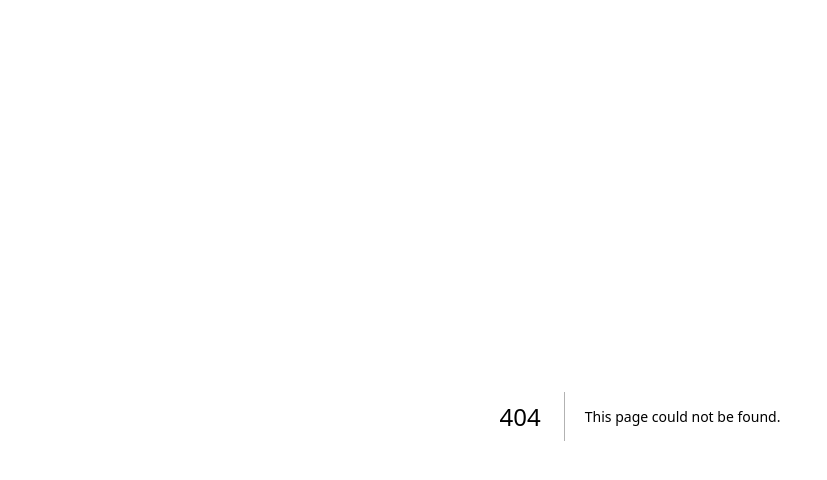
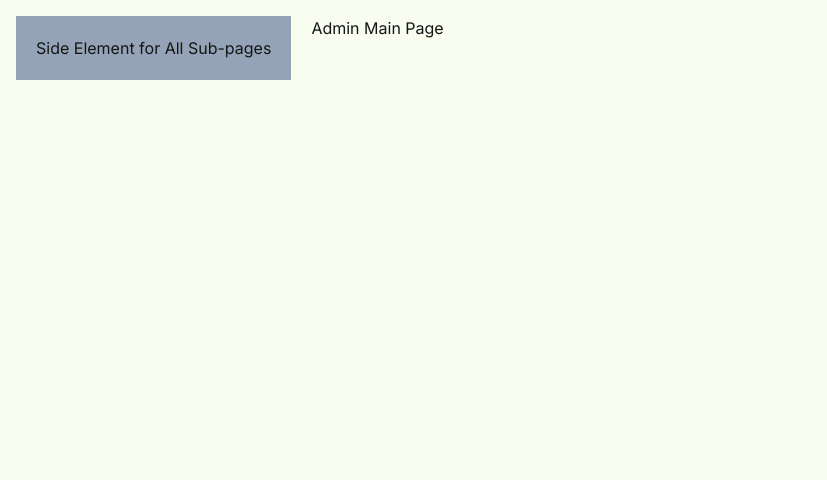
Before and after one commit to LeonelKero/next-app, a Next.js app: page /admin in a window 1280 px wide. Before the commit this address had no page. Shown: the top 480 px of the page, without its empty margins (0-827 px from the left). Built offline with nearby package versions, Linux system fonts and the light colour scheme.

Commit message:
Drawing page structure with layout.tsx

```diff
--- /dev/null
+++ b/app/admin/layout.tsx
@@ -0,0 +1,16 @@
+import { ReactNode } from "react";
+
+interface Props {
+  children: ReactNode;
+}
+
+const AdminLayout = ({ children }: Props) => {
+  return (
+    <div className="flex">
+      <aside className="bg-slate-400 p-5">Side Element for All Sub-pages</aside>
+      <div className="ml-5">{children}</div>
+    </div>
+  );
+};
+
+export default AdminLayout;
--- /dev/null
+++ b/app/admin/page.tsx
@@ -0,0 +1,6 @@
+
+const AdminHomePage = () => {
+  return <div>Admin Main Page</div>;
+};
+
+export default AdminHomePage;
```
